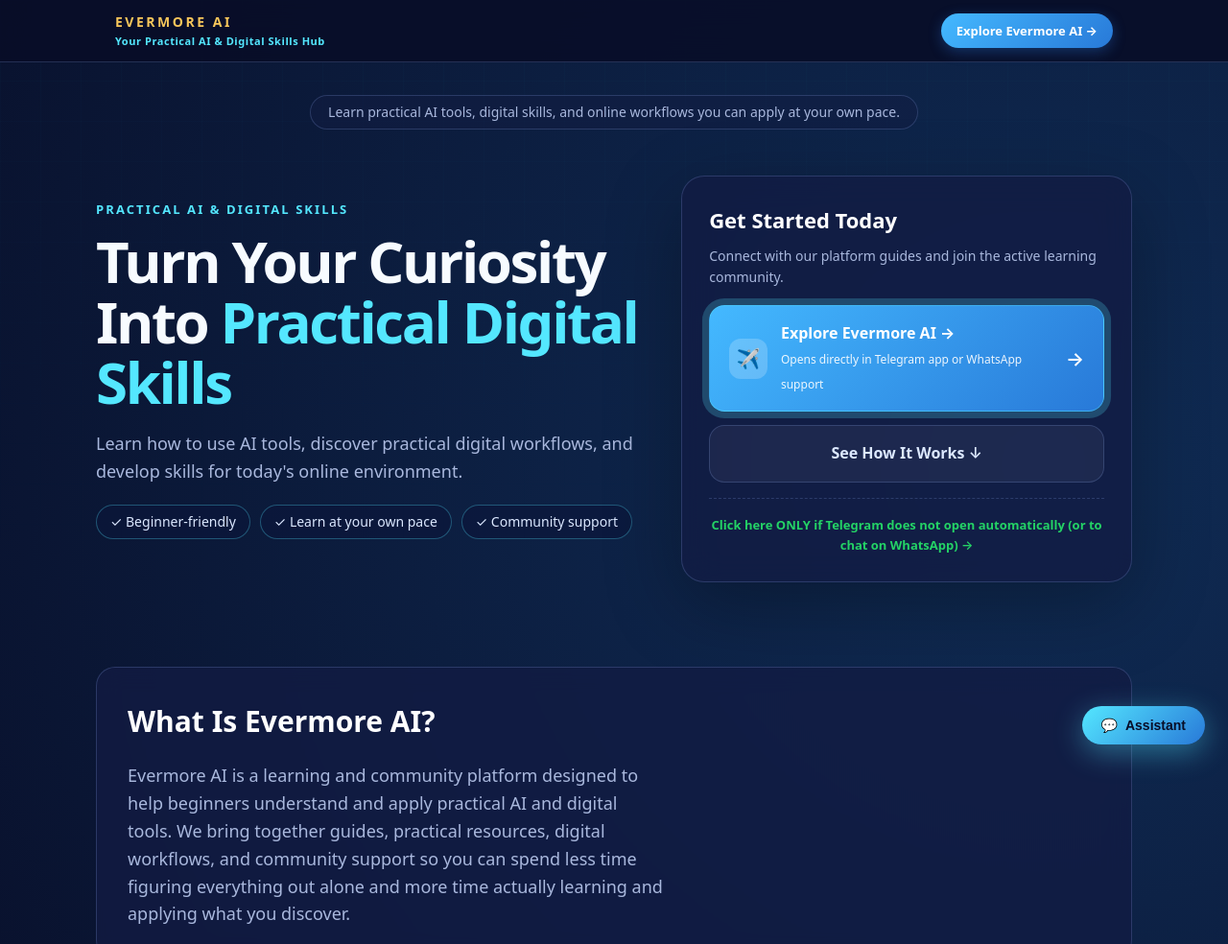
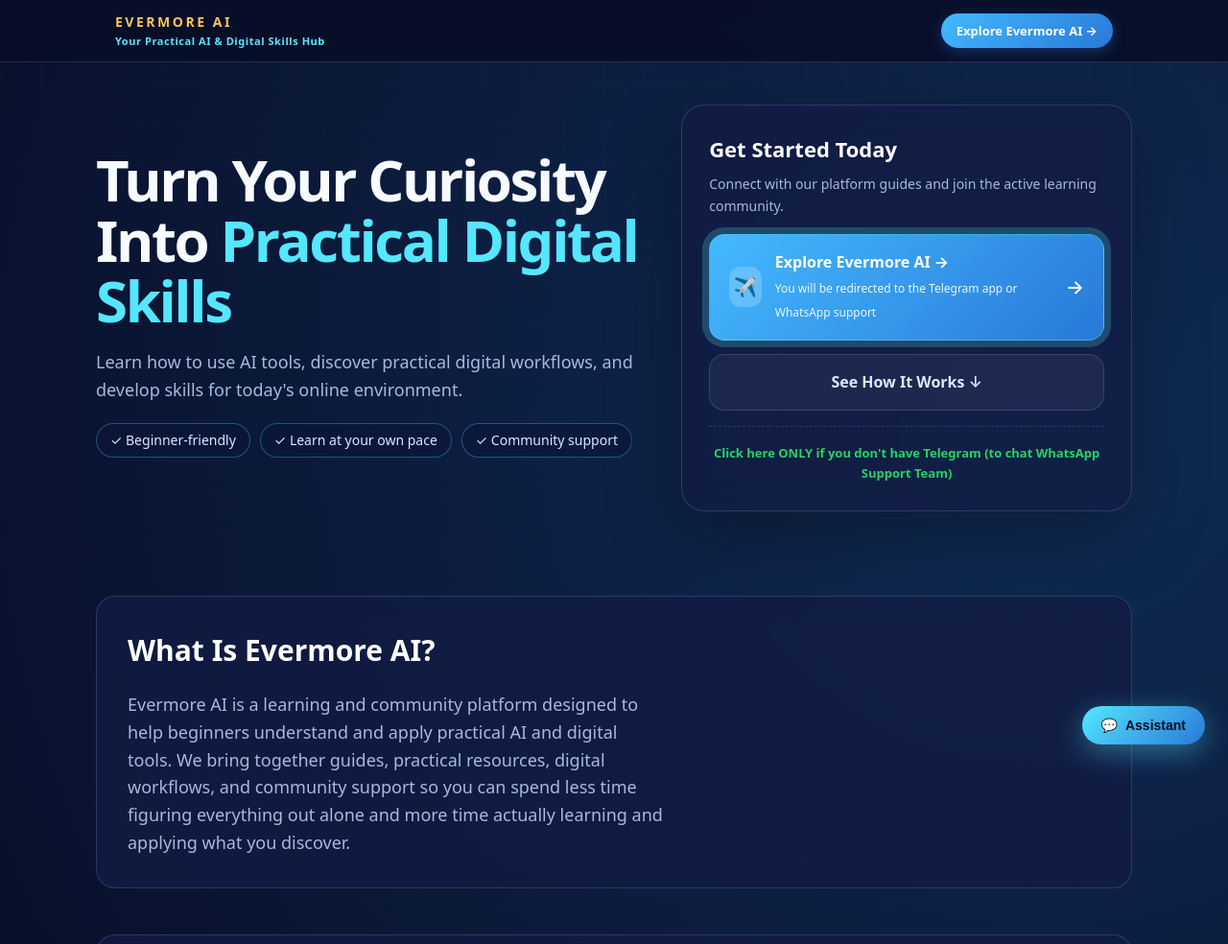
Before and after one commit to bigscott029-cloud/landing-page, a plain HTML site: page index.html in a window 1280 px wide. Shown: the top 984 px of the page at 96% size. Drawn offline with Linux system fonts and the light colour scheme.

Commit message:
updated landing page

```diff
--- a/index.html
+++ b/index.html
@@ -588,14 +588,14 @@
 
   <main>
     <!-- Supporting Header Line -->
-    <div class="top-supporting-line">
+    <!-- <div class="top-supporting-line">
       Learn practical AI tools, digital skills, and online workflows you can apply at your own pace.
-    </div>
+    </div> -->
 
     <!-- Hero Section -->
     <section class="hero-layout">
       <div>
-        <div class="eyebrow">Practical AI & Digital Skills</div>
+        <!-- <div class="eyebrow">Practical AI & Digital Skills</div> -->
         <h1>Turn Your Curiosity Into <span>Practical Digital Skills</span></h1>
         <p class="lead">Learn how to use AI tools, discover practical digital workflows, and develop skills for today's online environment.</p>
 
@@ -621,7 +621,7 @@
             <span class="icon">✈️</span>
             <span>
               <strong>Explore Evermore AI →</strong>
-              <small>Opens directly in Telegram app or WhatsApp support</small>
+              <small>You will be redirected to the Telegram app or WhatsApp support</small>
             </span>
             <span class="arrow">→</span>
           </a>
@@ -652,7 +652,7 @@
              data-track-click
              data-track-handoff
              data-track-label="Hero WhatsApp text link fallback">
-             Click here ONLY if Telegram does not open automatically (or to chat on WhatsApp) →
+             Click here ONLY if you don't have Telegram (to chat WhatsApp Support Team)
           </a>
         </div>
       </div>
@@ -895,11 +895,11 @@
       </div>
 
       <div style="margin-top: 20px; font-size: 14px; color: var(--muted);">
-        Community: Connect with the Evermore AI community on Telegram or WhatsApp.
+        Connect with the Evermore AI community on Telegram or WhatsApp.
       </div>
     </section>
 
-    <!-- Section 11: Final CTA -->
+    <!-- Section 11: Final CTA
     <section id="ready" class="section-block" style="text-align: center; background: linear-gradient(135deg, rgba(18, 28, 67, .9), rgba(101, 67, 208, .3));">
       <h2 class="section-title" style="font-size: clamp(26px, 4vw, 36px);">Ready to Explore Evermore AI?</h2>
       <p class="lead" style="max-width: 600px; margin: 0 auto 24px;">
@@ -924,7 +924,7 @@
       <div style="margin-top: 16px; font-size: 12px; color: var(--muted);">
         Many dedicated members share inspiring testimonies of applying these tools. Review available access options before payment.
       </div>
-    </section>
+    </section> -->
 
     <!-- Section 12: Footer -->
     <footer class="main-footer">
```
